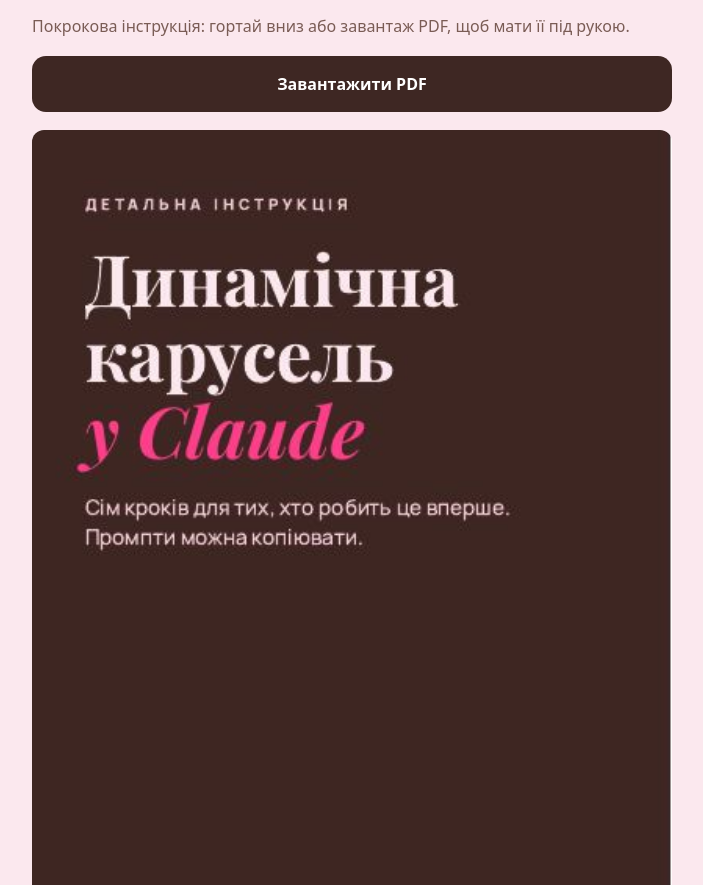
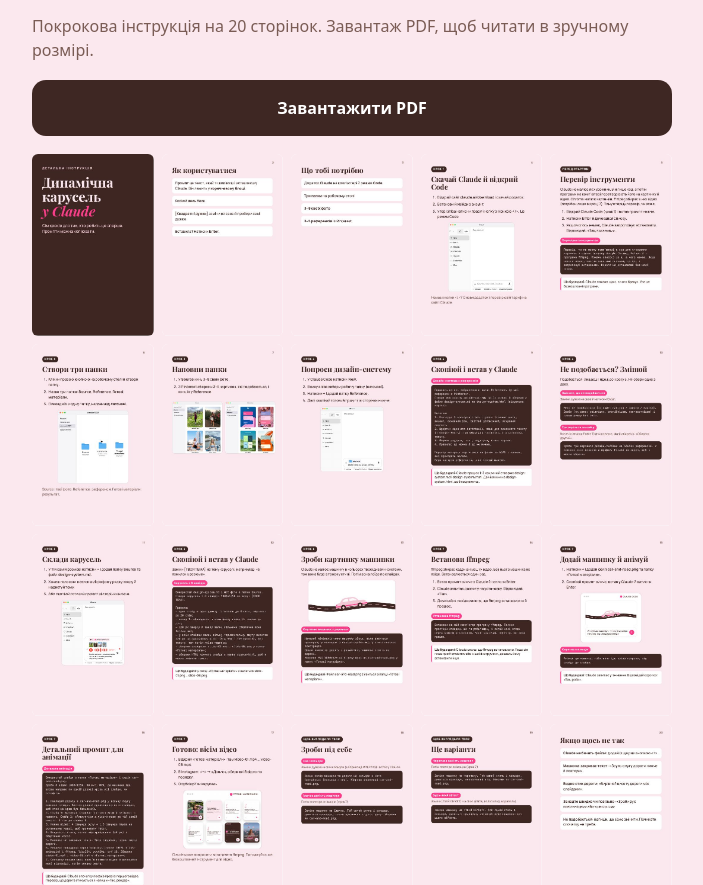
Before and after one commit to natali-khomenko/start-quiz, a plain HTML site: page karusel/index.html in a window 1280 px wide. Shown: the part 67-952 px from the top of the page, without its empty margins (288-991 px from the left). Drawn offline with Linux system fonts and the light colour scheme.

Commit message:
Carousel manual page: thumbnails + PDF download only

```diff
--- a/karusel/index.html
+++ b/karusel/index.html
@@ -3,37 +3,39 @@
 <meta name="viewport" content="width=device-width,initial-scale=1,viewport-fit=cover">
 <title>Динамічна карусель у Claude</title>
 <style>
-:root{--bg:#FFFFFF;--wash:#FBE8EE;--peony:#F4C9D6;--espresso:#3E2723;--mocha:#7A5C55;color-scheme:light}
+:root{--wash:#FBE8EE;--espresso:#3E2723;--mocha:#7A5C55;color-scheme:light}
 *{box-sizing:border-box}html,body{margin:0}
 body{background:var(--wash);color:var(--espresso);font-family:system-ui,-apple-system,'Segoe UI',Roboto,sans-serif;line-height:1.5;padding:28px max(16px,env(safe-area-inset-left,0px)) 56px}
 .wrap{max-width:640px;margin:0 auto;display:flex;flex-direction:column;gap:18px}
 h1{font-family:Georgia,serif;font-size:30px;line-height:1.15;margin:0}
 p{margin:0;color:var(--mocha)}
 .btn{display:block;text-align:center;background:var(--espresso);color:#fff;text-decoration:none;font-weight:700;padding:16px;border-radius:14px}
-img{width:100%;height:auto;display:block;border-radius:12px;background:#fff}
+.grid{display:grid;grid-template-columns:repeat(5,1fr);gap:8px}
+.grid img{width:100%;height:auto;display:block;border-radius:6px;background:#fff}
 </style></head><body><div class="wrap">
 <h1>Динамічна карусель у Claude</h1>
-<p>Покрокова інструкція: гортай вниз або завантаж PDF, щоб мати її під рукою.</p>
+<p>Покрокова інструкція на 20 сторінок. Завантаж PDF, щоб читати в зручному розмірі.</p>
 <a class="btn" href="dynamichna-karusel-v-claude.pdf" download>Завантажити PDF</a>
-<img src="pages/p-01.jpg" alt="Сторінка 1 з 20" loading="lazy">
-<img src="pages/p-02.jpg" alt="Сторінка 2 з 20" loading="lazy">
-<img src="pages/p-03.jpg" alt="Сторінка 3 з 20" loading="lazy">
-<img src="pages/p-04.jpg" alt="Сторінка 4 з 20" loading="lazy">
-<img src="pages/p-05.jpg" alt="Сторінка 5 з 20" loading="lazy">
-<img src="pages/p-06.jpg" alt="Сторінка 6 з 20" loading="lazy">
-<img src="pages/p-07.jpg" alt="Сторінка 7 з 20" loading="lazy">
-<img src="pages/p-08.jpg" alt="Сторінка 8 з 20" loading="lazy">
-<img src="pages/p-09.jpg" alt="Сторінка 9 з 20" loading="lazy">
-<img src="pages/p-10.jpg" alt="Сторінка 10 з 20" loading="lazy">
-<img src="pages/p-11.jpg" alt="Сторінка 11 з 20" loading="lazy">
-<img src="pages/p-12.jpg" alt="Сторінка 12 з 20" loading="lazy">
-<img src="pages/p-13.jpg" alt="Сторінка 13 з 20" loading="lazy">
-<img src="pages/p-14.jpg" alt="Сторінка 14 з 20" loading="lazy">
-<img src="pages/p-15.jpg" alt="Сторінка 15 з 20" loading="lazy">
-<img src="pages/p-16.jpg" alt="Сторінка 16 з 20" loading="lazy">
-<img src="pages/p-17.jpg" alt="Сторінка 17 з 20" loading="lazy">
-<img src="pages/p-18.jpg" alt="Сторінка 18 з 20" loading="lazy">
-<img src="pages/p-19.jpg" alt="Сторінка 19 з 20" loading="lazy">
-<img src="pages/p-20.jpg" alt="Сторінка 20 з 20" loading="lazy">
-<a class="btn" href="dynamichna-karusel-v-claude.pdf" download>Завантажити PDF</a>
+<div class="grid" aria-label="Розкладка сторінок">
+<img src="pages/p-01.jpg" alt="Сторінка 1" loading="lazy">
+<img src="pages/p-02.jpg" alt="Сторінка 2" loading="lazy">
+<img src="pages/p-03.jpg" alt="Сторінка 3" loading="lazy">
+<img src="pages/p-04.jpg" alt="Сторінка 4" loading="lazy">
+<img src="pages/p-05.jpg" alt="Сторінка 5" loading="lazy">
+<img src="pages/p-06.jpg" alt="Сторінка 6" loading="lazy">
+<img src="pages/p-07.jpg" alt="Сторінка 7" loading="lazy">
+<img src="pages/p-08.jpg" alt="Сторінка 8" loading="lazy">
+<img src="pages/p-09.jpg" alt="Сторінка 9" loading="lazy">
+<img src="pages/p-10.jpg" alt="Сторінка 10" loading="lazy">
+<img src="pages/p-11.jpg" alt="Сторінка 11" loading="lazy">
+<img src="pages/p-12.jpg" alt="Сторінка 12" loading="lazy">
+<img src="pages/p-13.jpg" alt="Сторінка 13" loading="lazy">
+<img src="pages/p-14.jpg" alt="Сторінка 14" loading="lazy">
+<img src="pages/p-15.jpg" alt="Сторінка 15" loading="lazy">
+<img src="pages/p-16.jpg" alt="Сторінка 16" loading="lazy">
+<img src="pages/p-17.jpg" alt="Сторінка 17" loading="lazy">
+<img src="pages/p-18.jpg" alt="Сторінка 18" loading="lazy">
+<img src="pages/p-19.jpg" alt="Сторінка 19" loading="lazy">
+<img src="pages/p-20.jpg" alt="Сторінка 20" loading="lazy">
+</div>
 </div></body></html>
```
